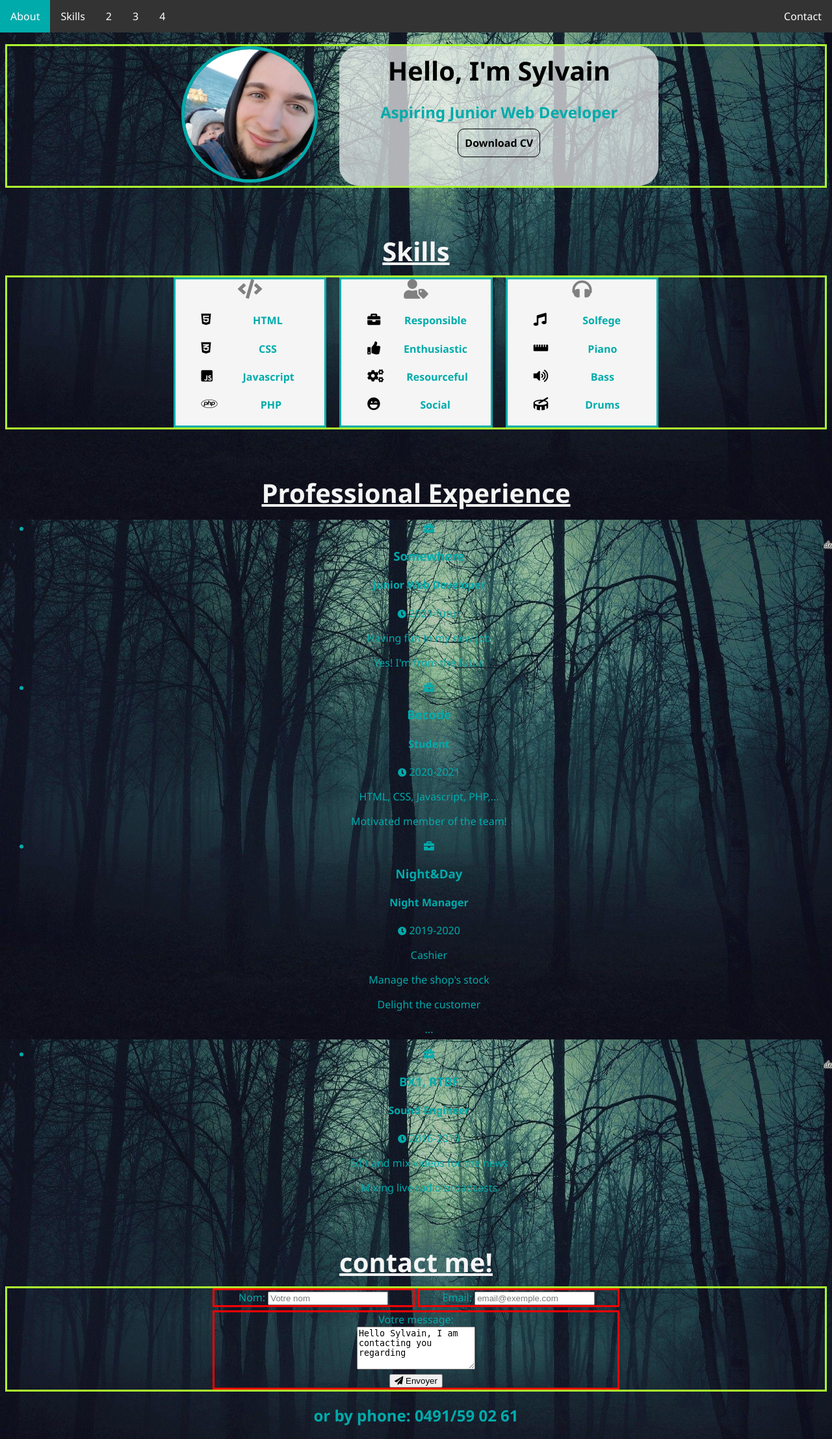
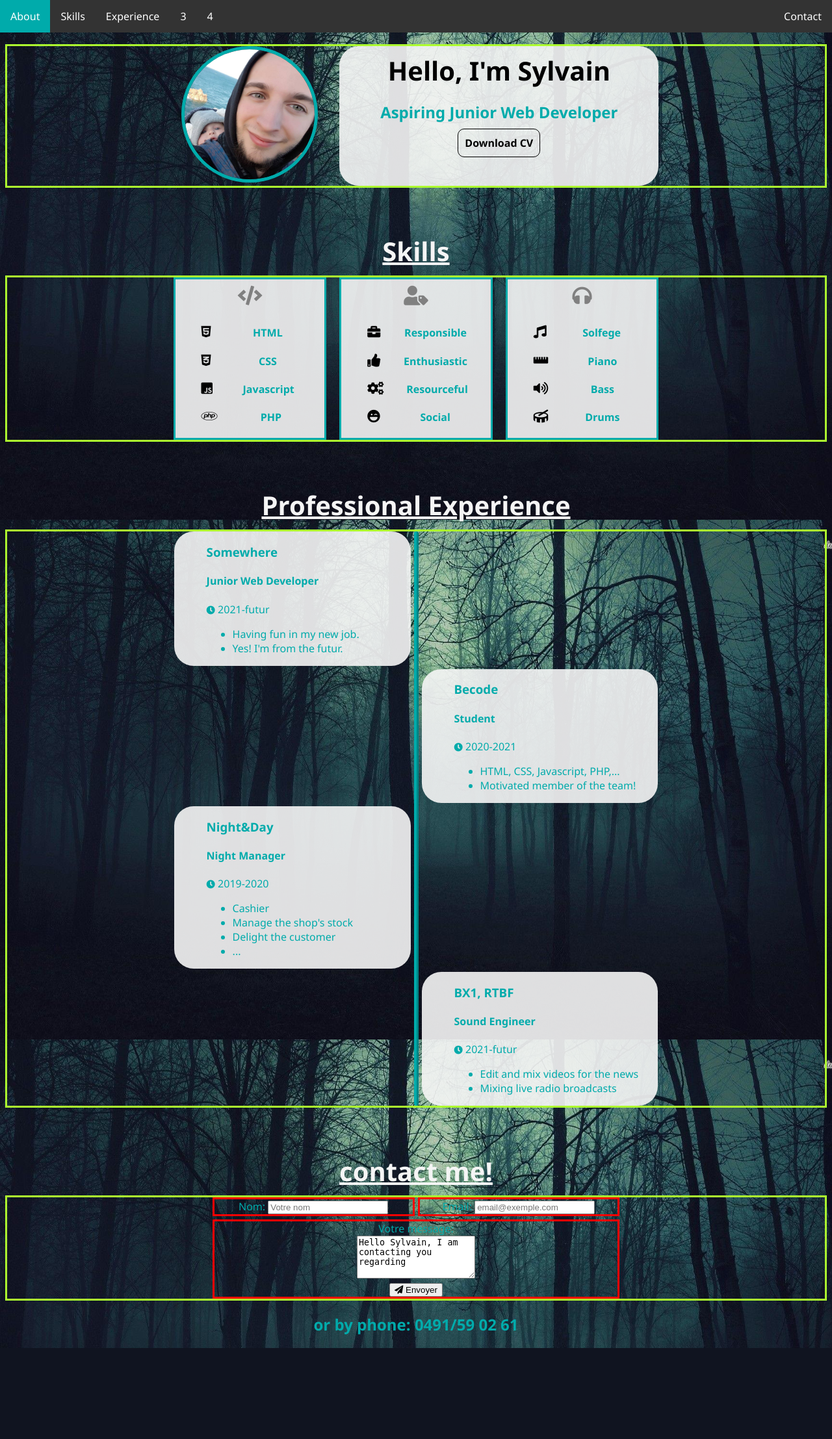
Before and after one commit to SylvainDurant/My-CV, a PHP site: page / in a window 1280 px wide. Shown: the whole page at 65% size. After the commit the page ends 2075 px from the top, so only its background shows below. Run offline with PHP 8.4, Linux system fonts and the light colour scheme; some libraries are stand-ins or nearby versions.

Commit message:
created experience

```diff
--- a/index.html
+++ b/index.html
@@ -12,7 +12,7 @@
         <div class="dropdown-content">
           <a href="#about">About</a>
           <a href="#skills">Skills</a>
-          <a href="#">2</a>
+          <a href="#experience">Experience</a>
           <a href="#">3</a>
           <a href="#">4</a>
           <a href="#contact">Contact</a>
@@ -21,7 +21,7 @@
     <ul id="nav">
         <li><a class="active" href="#about">About</a></li>
         <li><a href="#skills">Skills</a></li>
-        <li><a href="">2</a></li>
+        <li><a href="#experience">Experience</a></li>
         <li><a href="">3</a></li>
         <li><a href="">4</a></li>
         <li class="right"><a href="#contact">Contact</a></li>
@@ -79,76 +79,49 @@
         </div>
     </section>
 
-    <section>
+    <section id="experience">
         <h1>Professional Experience</h1>
-        <ul class="timeline">
-            <li>
-                <div class="timeline-badge"><span class="fas fa-briefcase"></span></div>
-                <div class="timeline-panel-container">
-                    <div class="timeline-panel">
-                        <div class="timeline-heading">
-                            <h3>Somewhere</h3>
-                            <h4>Junior Web Developer</h4>
-                            <p class="text-muted"><small class="fas fa-clock"></small> 2021-futur</p>
-                        </div>
-                        <div class="timeline-body">
-                            <p>Having fun in my new job</p>
-                            <p>Yes! I'm from the futur.</p>
-                        </div>
-                    </div>
-                </div>
-            </li>
-            <li>
-                <div class="timeline-badge"><span class="fas fa-briefcase"></span></div>
-                <div class="timeline-panel-container-inverted">
-                    <div class="timeline-panel">
-                        <div class="timeline-heading">
-                            <h3>Becode</h3>
-                            <h4>Student</h4>
-                            <p class="text-muted"><small class="fas fa-clock"></small> 2020-2021</p>
-                        </div>
-                        <div class="timeline-body">
-                            <p>HTML, CSS, Javascript, PHP,...</p>
-                            <p>Motivated member of the team!</p>
-                        </div>
-                    </div>
-                </div>
-            </li>
-            <li>
-                <div class="timeline-badge"><span class="fas fa-briefcase"></span></div>
-                <div class="timeline-panel-container">
-                    <div class="timeline-panel">
-                        <div class="timeline-heading">
-                            <h3>Night&Day</h3>
-                            <h4>Night Manager</h4>
-                            <p class="text-muted"><small class="fas fa-clock"></small> 2019-2020</p>
-                        </div>
-                        <div class="timeline-body">
-                            <p>Cashier</p>
-                            <p>Manage the shop's stock</p>
-                            <p>Delight the customer</p>
-                            <p>...</p>
-                        </div>
-                    </div>
-                </div>
-            </li>
-            <li>
-                <div class="timeline-badge"><span class="fas fa-briefcase"></span></div>
-                <div class="timeline-panel-container-inverted">
-                    <div class="timeline-panel">
-                        <div class="timeline-heading">
-                            <h3>BX1, RTBF</h3>
-                            <h4>Sound Engineer</h4>
-                            <p class="text-muted"><small class="fas fa-clock"></small> 2016-2019</p>
-                        </div>
-                        <div class="timeline-body">
-                            <p>Edit and mix videos for the news</p>
-                            <p>Mixing live radio broadcasts</p>
-                        </div>
-                    </div>
-                </div>
-            </li>
-        </ul>
+        <div class="grid">
+            <div class="divider"></div>
+            <div class="futur">
+                <h3>Somewhere</h3>
+                <h4>Junior Web Developer</h4>
+                <p><small class="fas fa-clock"></small> 2021-futur</p>
+                <ul>
+                    <li>Having fun in my new job.</li>
+                    <li>Yes! I'm from the futur.</li>
+                </ul>
+            </div>
+            <div class="present">
+                <h3>Becode</h3>
+                <h4>Student</h4>
+                <p><small class="fas fa-clock"></small> 2020-2021</p>
+                <ul>
+                    <li>HTML, CSS, Javascript, PHP,...</li>
+                    <li>Motivated member of the team!</li>
+                </ul>
+            </div>
+            <div class="night">
+                <h3>Night&Day</h3>
+                <h4>Night Manager</h4>
+                <p><small class="fas fa-clock"></small> 2019-2020</p>
+                <ul>
+                    <li>Cashier</li>
+                    <li>Manage the shop's stock</li>
+                    <li>Delight the customer</li>
+                    <li>...</li>
+                </ul>
+            </div>
+            <div class="bx1">
+                <h3>BX1, RTBF</h3>
+                <h4>Sound Engineer</h4>
+                <p><small class="fas fa-clock"></small> 2021-futur</p>
+                <ul>
+                    <li>Edit and mix videos for the news</li>
+                    <li>Mixing live radio broadcasts</li>
+                </ul>
+            </div>
+        </div>
     </section>
 
     <section id="contact">
--- a/styles/style.css
+++ b/styles/style.css
@@ -127,7 +127,7 @@
 }
 #about .gridText{
     grid-column: 3 / span 2;
-    background-color: rgba(245, 245, 245, 0.7);
+    background-color: rgba(245, 245, 245, 0.9);
     border-radius: 30px;
 }
 @media only screen and (max-width: 600px) {
@@ -166,7 +166,7 @@
 .personal,
 .music{
     border: solid #00abab;
-    background-color: whitesmoke;
+    background-color:  rgba(245, 245, 245, 0.9);
 }
 .codes{
     grid-area: 1 / 2 / 1 / 5 ;
@@ -214,6 +214,7 @@
     }
    }
 #icon{
+    padding: 10px;
     color: grey;
     font-size: 30px;
 }
@@ -222,8 +223,52 @@
 }
 
 /* Professional Experience */
-
-
+/* #experience li{
+    list-style: none;
+    background-color: rgba(245, 245, 245, 0.7);
+    border-radius: 30px;
+    padding: 5px;
+} */
+#experience .grid{
+    text-align: left;
+    display: grid;
+    grid-gap: 5px;
+    grid-template-columns: 20% 1fr 7px 1fr 20%;
+    grid-template-rows: auto;
+    border: solid greenyellow;
+}
+.divider{
+    grid-area: 1 / 3 / span 4 / 3;
+    border-right: 3px solid #008585;
+    border-radius: 4px;
+    background: #00abab;
+    width: 4px;
+    height: 4fr;
+}
+.futur{
+    grid-area: 1 / 2;
+    background-color: rgba(245, 245, 245, 0.9);
+    border-radius: 30px;
+    padding-left: 50px;
+}
+.present{
+    grid-area: 2 / 4;
+    background-color: rgba(245, 245, 245, 0.9);
+    border-radius: 30px;
+    padding-left: 50px;
+}
+.night{
+    grid-area: 3 / 2;
+    background-color: rgba(245, 245, 245, 0.9);
+    border-radius: 30px;
+    padding-left: 50px;
+}
+.bx1{
+    grid-area: 4 / 4;
+    background-color: rgba(245, 245, 245, 0.9);
+    border-radius: 30px;
+    padding-left: 50px;
+}
 /* CONTACT */
 #contact .grid{
     display: grid;
```
